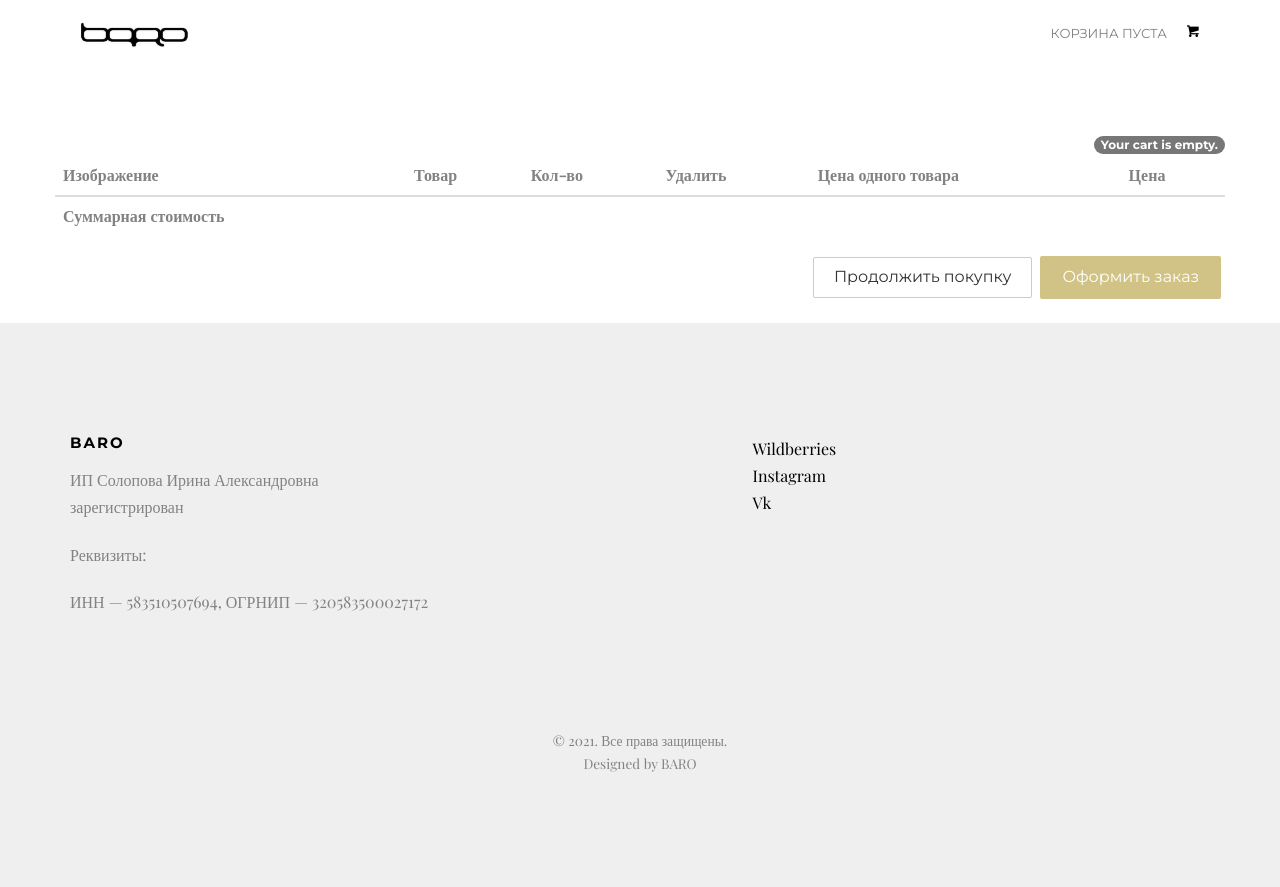
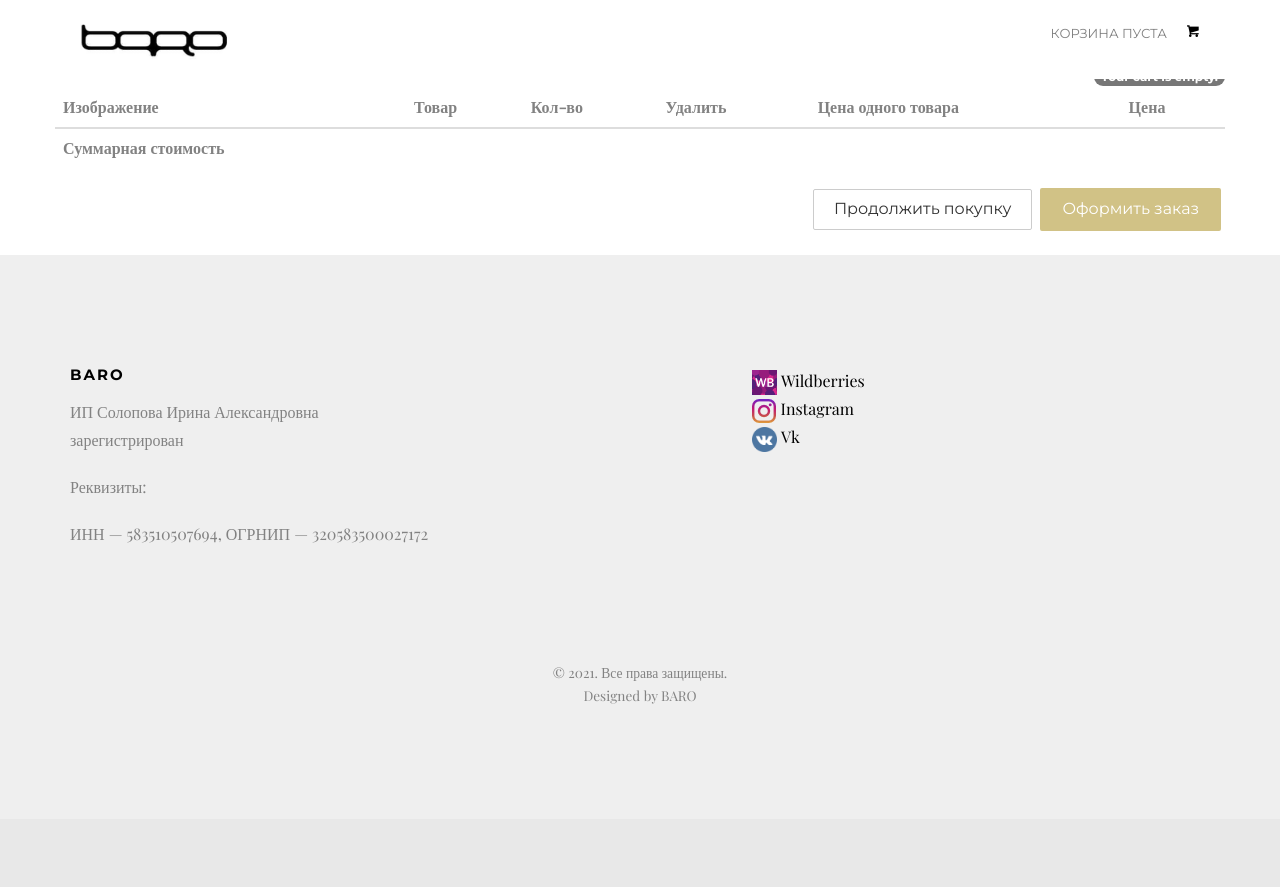
Before and after one commit to zimaev/baro, a Django app: template cart/templates/cart/detail.html in a window 1280 px wide. After the commit the page ends 704 px from the top, so only its background shows below. Run offline with Django 3.2, Linux system fonts and the light colour scheme; the template is opened without the code that fills it, so the values that code supplies are empty; some libraries are stand-ins or nearby versions; some web fonts are replaced.

Commit message:
fix nav & footer

```diff
--- a/shop/templates/shop/includs/base.html
+++ b/shop/templates/shop/includs/base.html
@@ -39,11 +39,11 @@
 	<div class="fh5co-loader"></div>
 
 	<div id="page">
-	<nav class="fh5co-nav" role="navigation">
+	<nav class="fh5co-nav navbar-fixed-top" role="navigation">
 		<div class="container">
 			<div class="row">
-				<div class="col-md-3 col-xs-2">
-					<a href="{% url 'shop:product_list' %}"><img src="{% static 'images/logo.jpg' %}" width="110"  alt=""></a>
+				<div class="col-md-3 col-xs-2 fixed-top">
+					<a href="{% url 'shop:product_list' %}"><img src="{% static 'images/logo.jpg' %}" width="150"  alt=""></a>
 				</div>
 				<div class="col-md-6 col-xs-6 text-center menu-1">
 					<ul>
@@ -103,9 +103,9 @@
 
 				<div class="col-md-2 col-sm-4 col-xs-6 col-md-push-1">
 					<ul class="fh5co-footer-links">
-						<li><a href="https://www.wildberries.ru/brands/baro">Wildberries</a></li>
-						<li><a href="https://www.instagram.com/baro_russia/">Instagram</a></li>
-						<li><a href="https://vk.com/baro">Vk</a></li>
+						<li><img src="{% static 'images/wb.png' %}" width="25" height="25" alt=""><a href="https://www.wildberries.ru/brands/baro" > Wildberries</a></li>
+						<li><img src="{% static 'images/instagram.png' %}" alt=""><a href="https://www.instagram.com/baro_russia/"> Instagram</a></li>
+						<li><img src="{% static 'images/vk.png' %}" width="25" height="25" alt=""><a href="https://vk.com/baro"> Vk</a></li>
 						<li><a href="#"></a></li>
 						<li><a href="#"></a></li>
 					</ul>
@@ -152,5 +152,6 @@
 	<!-- Main -->
 	<script src="{% static 'js/main.js' %}"></script>
 
+
 	</body>
 </html>
--- a/static/css/style.css
+++ b/static/css/style.css
@@ -87,6 +87,7 @@
 .fh5co-nav {
   padding: 18px 0;
   background: #fff;
+  position: fixed;
 }
 @media screen and (max-width: 768px) {
   .fh5co-nav {
```
Also changed, not shown: shop/templates/shop/index.html (+4 -10 lines), db.sqlite3, shop/static/images/instagram.png (added), shop/static/images/vk.png (added), shop/static/images/wb.png (added), static/images/instagram.png (added), static/images/logo.jpg (added).
